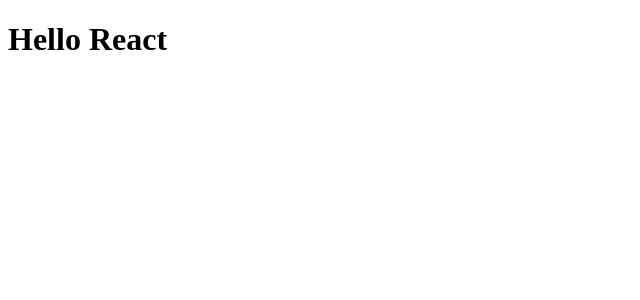
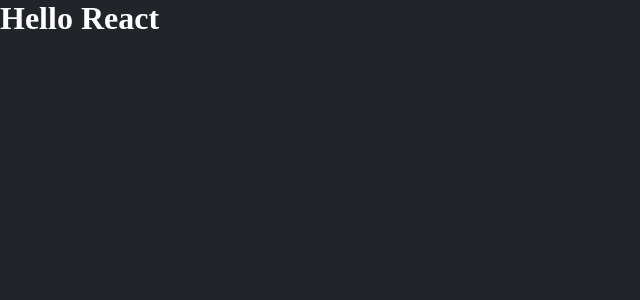
Before and after one commit to RodrigoJacomeli/01-ignite-git-explorer, a React app: page / in a window 1280 px wide. Shown: the top 300 px of the page, without its empty margins (0-640 px from the left). Built offline with nearby package versions, Linux system fonts and the light colour scheme.

Commit message:
Commit - Leasson 09 - Ignite - Config loaders from css

```diff
--- a/package.json
+++ b/package.json
@@ -19,7 +19,9 @@
     "@babel/preset-react": "^7.14.5",
     "babel-loader": "^8.2.2",
     "cross-env": "^7.0.3",
+    "css-loader": "^6.2.0",
     "html-webpack-plugin": "^5.3.2",
+    "style-loader": "^3.2.1",
     "webpack": "^5.51.1",
     "webpack-cli": "^4.8.0",
     "webpack-dev-server": "^4.0.0"
--- a/src/App.jsx
+++ b/src/App.jsx
@@ -1,3 +1,5 @@
+import './style/global.css';
+
 export function App() {
 
   return <h1>Hello React</h1>
--- /dev/null
+++ b/src/style/global.css
@@ -0,0 +1,11 @@
+* {
+  margin: 0px;
+  padding: 0px;
+  box-sizing: border-box;
+}
+
+body {
+  font: Arial, Helvetica, sans-serif;
+  background: #212529;
+  color: #fff;
+}
--- a/webpack.config.js
+++ b/webpack.config.js
@@ -29,8 +29,13 @@
       {
         test: /\.jsx$/, // Expressão regular para verificar se os arquivos terminal com o formatdo .jsx.
         exclude: /node_modules/, // Excluir a pasta node_modules, estes arquivos já estão preparados para produção.
-        use: "babel-loader",
+        use: "babel-loader", // Utilizar os loader para conseguir ler os arquivos JSX.
       },
+      {
+        test: /\.css$/, // Expressão regular para verificar os arquivos terminados em .css.
+        exclude: /node_modules/, // Excluir a pasta node_modules, estes arquivos já estão preparados para produção.
+        use: ["style-loader", "css-loader"], // Utilizar os loader para conseguir ler os arquivos de estilo.
+      }
     ],
   },
 };
```
Also changed, not shown: 1 other file (tests, documents, lock files or other folders).
